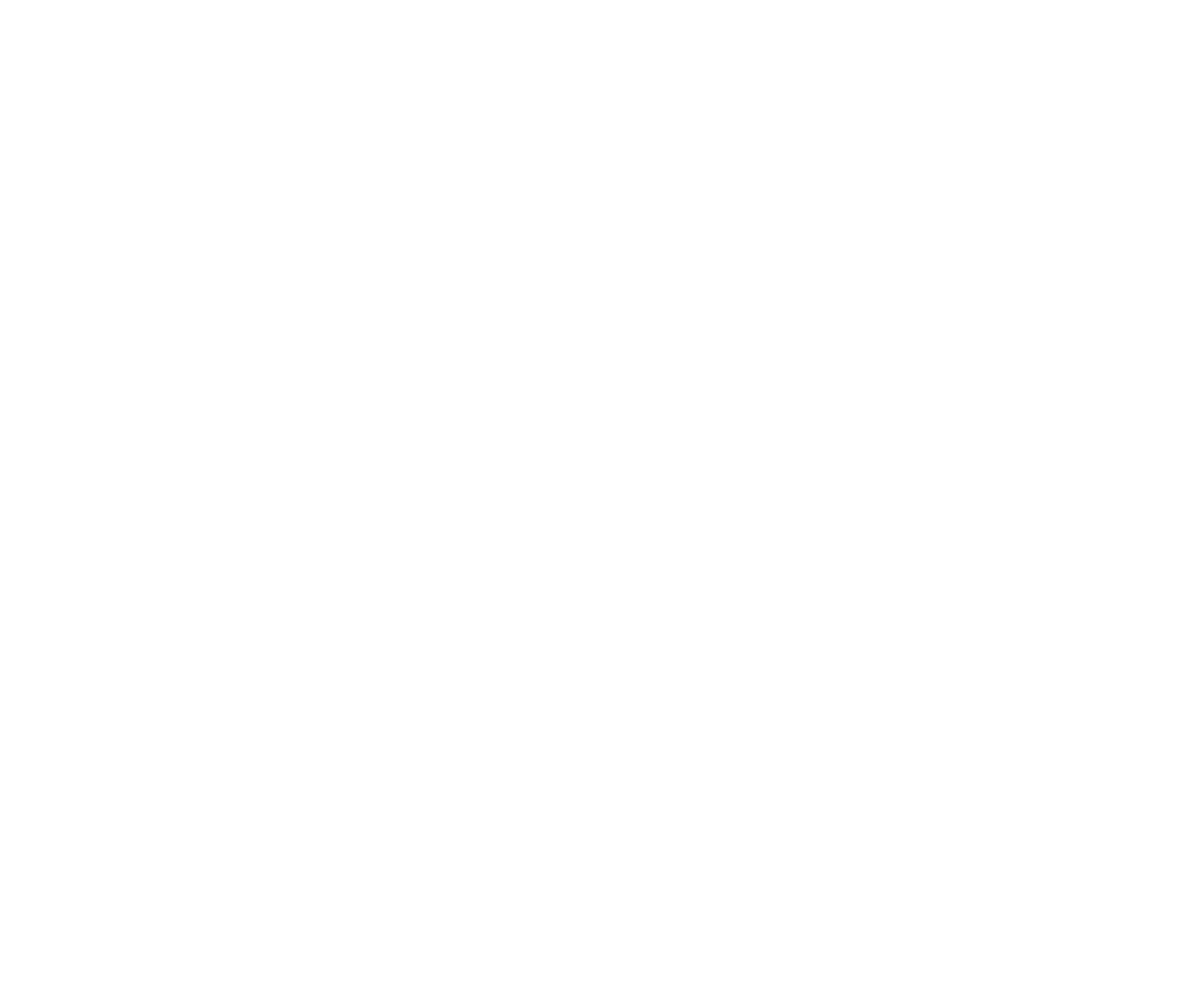
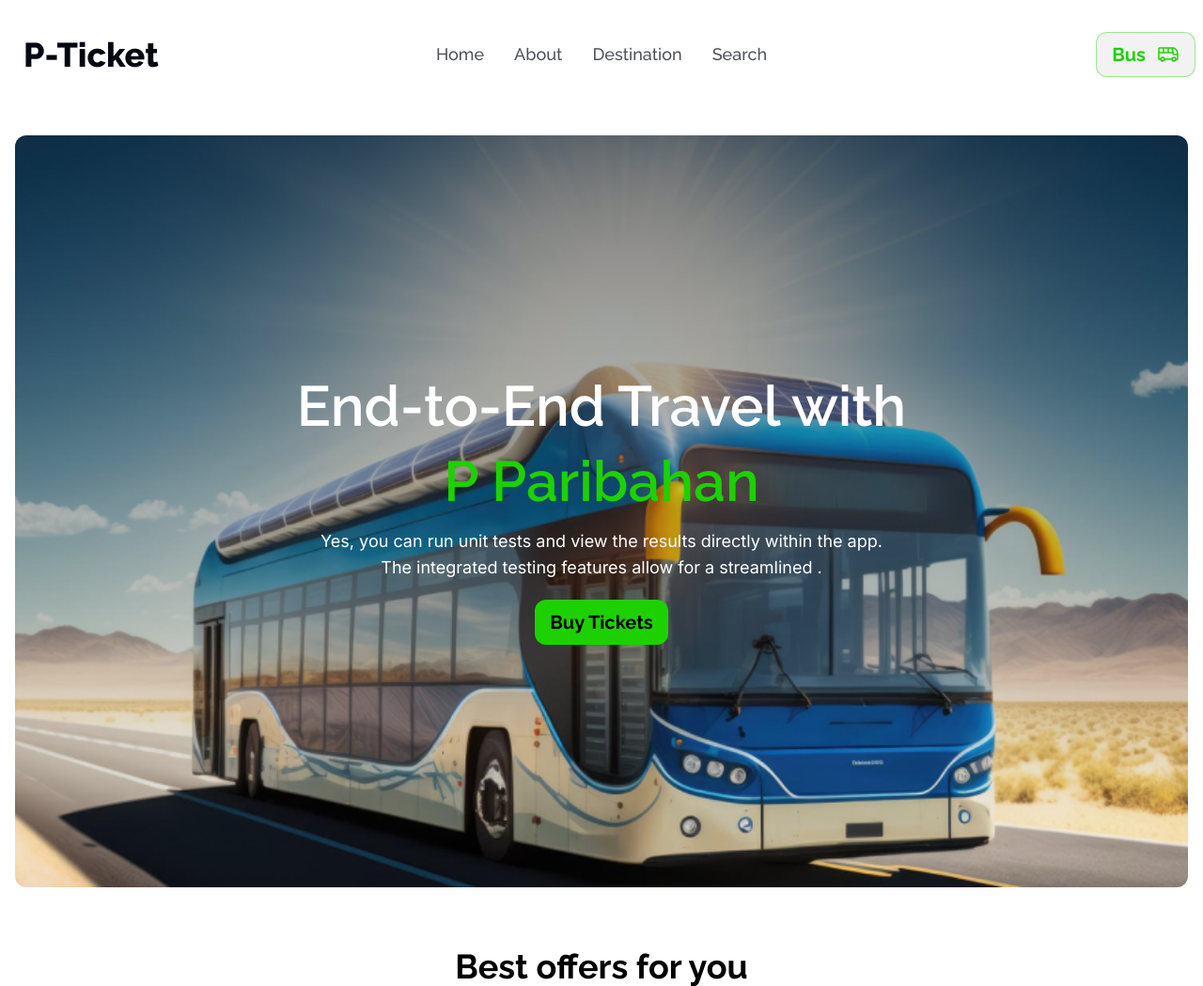
Before and after one commit to Oishee90/a05-bus-ticket-website, a plain HTML site: page index.html in a window 1280 px wide. Shown: the whole page at 94% size. Before the commit the page ends 800 px from the top, so only its background shows below. Drawn offline with nearby package versions, Linux system fonts and the light colour scheme.

Commit message:
"banner section complete"

```diff
--- a/index.html
+++ b/index.html
@@ -11,7 +11,76 @@
     <link rel="stylesheet" href="css/style.css">
 </head>
 <body>
+   <header class="container mx-auto">
+    <!-- navbar section start -->
+     <section>
+        <div class="navbar bg-base-100 mt-5  ">
+            <div class="navbar-start">
+              <div class="dropdown">
+                <div tabindex="0" role="button" class="btn btn-ghost lg:hidden">
+                  <svg xmlns="http://www.w3.org/2000/svg" class="h-5 w-5" fill="none" viewBox="0 0 24 24" stroke="currentColor"><path stroke-linecap="round" stroke-linejoin="round" stroke-width="2" d="M4 6h16M4 12h8m-8 6h16" /></svg>
+                </div>
+                <ul tabindex="0" class="menu menu-sm dropdown-content mt-3 z-[1] p-2 shadow bg-base-100 rounded-box w-52">
+                  <li><a href="" class="font-raleway text-lg font-medium text-[#030712B3] ">Home</a></li>
+                  <li><a href="" class="font-raleway text-lg font-medium text-[#030712B3] ">About</a></li>
+                 <li><a href="" class="font-raleway text-lg font-medium text-[#030712B3] ">Destination</a></li>
+                 <li><a href="" class="font-raleway text-lg font-medium text-[#030712B3] ">Search</a></li>
+                </ul>
+              </div>
+              <a class="btn btn-ghost text-xl lg:text-4xl font-extrabold font-raleway text-[#030712]">P-Ticket</a>
+            </div>
+            <div class="navbar-center hidden lg:flex ">
+              <ul class="menu menu-horizontal px-1">
+                <li><a href=""  class="font-raleway text-lg font-medium text-[#030712B3] ">Home</a></li>
+                <li><a href="" class="font-raleway text-lg font-medium text-[#030712B3] ">About</a></li>
+               <li><a href="" class="font-raleway text-lg font-medium text-[#030712B3] ">Destination</a></li>
+               <li><a href="" class="font-raleway text-lg font-medium text-[#030712B3] ">Search</a></li>
 
+              </ul>
+            </div>
+            <div class="navbar-end ">
+              <a class="btn rounded-xl  border-solid border-[#1DD10066]">
+              <div class="flex justify-center items-center gap-3">
+                <p class="font-raleway text-base lg:text-xl font-bold text-[#1DD100] ">Bus</p>
+                <img src="images/bus-icon.png" alt="" srcset="">
+              </div>
+              </a>
+            </div>
+          </div>
+
+     </section>
+     <!-- navbar section end -->
+     </header>
+   <main class="mx-4">
+    <!-- banner section start -->
+     <section class="banner container mx-auto mt-12 ">
+      <div class="hero min-h-screen bg-[url(images/banner.png)] rounded-xl">
+        <div class="hero-content text-center">
+          <div class="">
+            <h1 class="banner-tittle font-raleway text-3xl lg:text-6xl font-semibold text-white">End-to-End Travel with</h1>
+            <h3 class="text-[#1DD100] font-raleway text-3xl lg:text-6xl font-semibold mt-3 lg:mt-5"> P Paribahan</h3>
+            <p class="text-[#FFFFFF] font-inter text-base lg:text-lg mt-3 mb-3 lg:mt-5 lg:mb-5">Yes, you can run unit tests and view the results directly within the app. <br>
+               The integrated testing features allow for a streamlined .</p>
+            <button class="btn bg-[#1DD100] border-none rounded-xl text-black font-raleway font-bold text-xl">
+              Buy Tickets</button>
+          </div>
+        </div>
+      </div>
+     </section>
+     <!-- banner section end -->
+     <!-- best offer section start -->
+     <section class="best-offer container mx-auto mt-16">
+      <div><h1 class="font-raleway text-base lg:text-4xl font-bold text-black text-center">Best offers for you</h1></div>
+    <div>
+      <!-- first card -->
+
+      <!-- second card -->
+    </div>
+     </section>
+   </main>
+   <footer>
+
+   </footer>
 
  <script src="script/script.js"></script>
 </body>
```
Also changed, not shown: css/style.css (line endings or trailing spaces).
